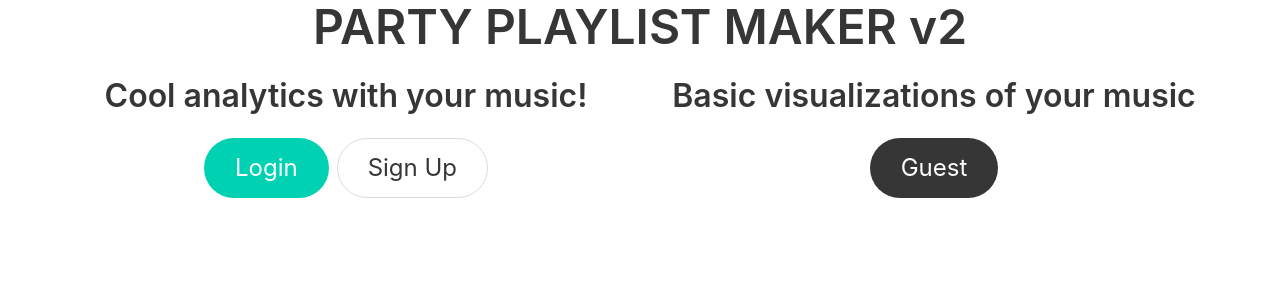
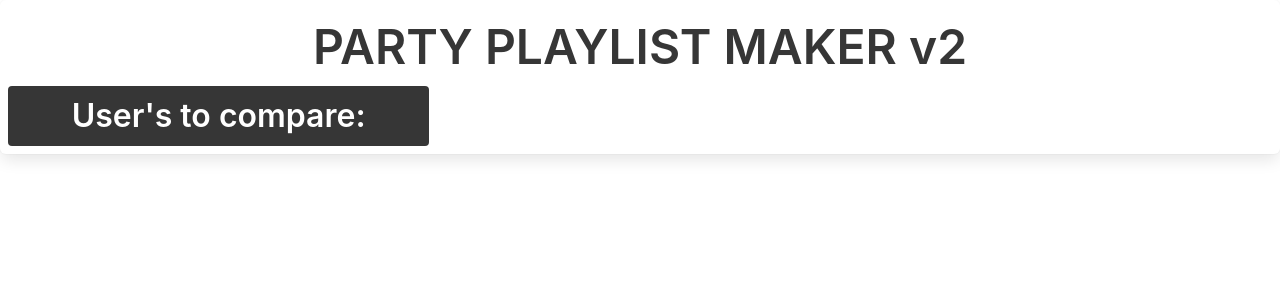
Before and after one commit to keefer-tech/PPMv2, a React (Create React App) app in the folder frontend/: page /guest in a window 1280 px wide. Shown: the top 300 px of the page. Built offline with nearby package versions, Linux system fonts and the light colour scheme.

Commit message:
added react router

```diff
--- a/frontend/package.json
+++ b/frontend/package.json
@@ -11,6 +11,7 @@
     "bulma": "^0.9.1",
     "react": "^16.14.0",
     "react-dom": "^16.14.0",
+    "react-router-dom": "^5.2.0",
     "react-scripts": "3.4.3"
   },
   "scripts": {
--- a/frontend/src/App.js
+++ b/frontend/src/App.js
@@ -1,12 +1,17 @@
 import React from "react";
-import Index from "./components/index";
+import { Route, BrowserRouter as Router } from "react-router-dom";
+import Index from "./scenes/Index";
+import Guest from "./scenes/Guest.js";
 import "bulma/css/bulma.css";
 import "./App.css";
 
 function App() {
   return (
     <div className="App">
-      <Index />
+      <Router>
+        <Route path="/" exact component={Index} />
+        <Route path="/guest" exact component={Guest} />
+      </Router>
     </div>
   );
 }
--- a/frontend/src/components/Buttons/HeroButton.js
+++ b/frontend/src/components/Buttons/HeroButton.js
@@ -0,0 +1,12 @@
+import React from "react";
+
+function HeroButton(props) {
+  const { href, colour, name } = props;
+  return (
+    <a href={href} className={`button is-rounded is-${colour}`}>
+      {name}
+    </a>
+  );
+}
+
+export default HeroButton;
--- /dev/null
+++ b/frontend/src/components/Headers/MainTitle.js
@@ -0,0 +1,11 @@
+import React from "react";
+
+export default function MainTitle() {
+  return (
+    <div className="level">
+      <h1 className="title level-item has-text-centered is-1">
+        PARTY PLAYLIST MAKER v2
+      </h1>
+    </div>
+  );
+}
--- /dev/null
+++ b/frontend/src/scenes/Guest.js
@@ -0,0 +1,18 @@
+import React from "react";
+import MainTitle from "../components/Headers/MainTitle";
+export default function Guest() {
+  return (
+    <div className="box">
+      <MainTitle />
+      <div className="tile is-ancestor">
+        <div className="tile is-vertical is-4">
+          <div className="tile">
+            <div className="tile is-parent notification is-dark is-vertical">
+              <h1 className="title">User's to compare:</h1>
+            </div>
+          </div>
+        </div>
+      </div>
+    </div>
+  );
+}
--- a/frontend/src/components/index.js
+++ b/frontend/src/scenes/Index.js
@@ -1,26 +1,19 @@
 import React from "react";
-
+import MainTitle from "../components/Headers/MainTitle";
+import HeroButton from "../components/Buttons/HeroButton";
 export default function index() {
   return (
     <div>
       <section>
-        <div className="level">
-          <h1 className="title level-item has-text-centered is-1">
-            PARTY PLAYLIST MAKER v2
-          </h1>
-        </div>
+        <MainTitle />
         <div className="container">
           <div className="columns">
             <div className="column">
               <div className="container has-text-centered">
                 <h1 className="title">Cool analytics with your music!</h1>
                 <div className="buttons are-large is-centered">
-                  <a href="" className="button is-rounded is-primary">
-                    Login
-                  </a>
-                  <a href="" className="button is-rounded is-outlined">
-                    Sign Up
-                  </a>
+                  <HeroButton href={""} colour={"primary"} name={"Log in"} />
+                  <HeroButton href={""} colour={"outlined"} name={"Sign up"} />
                 </div>
               </div>
             </div>
@@ -28,9 +21,7 @@ export default function index() {
               <div className="container has-text-centred">
                 <h1 className="title">Basic visualizations of your music</h1>
                 <div className="buttons are-large is-centered">
-                  <a href="" className="button is-rounded is-dark">
-                    Guest
-                  </a>
+                  <HeroButton href={"/guest"} colour={"dark"} name={"Guest"} />
                 </div>
               </div>
             </div>
```
Also changed, not shown: 1 other file (tests, documents, lock files or other folders).
